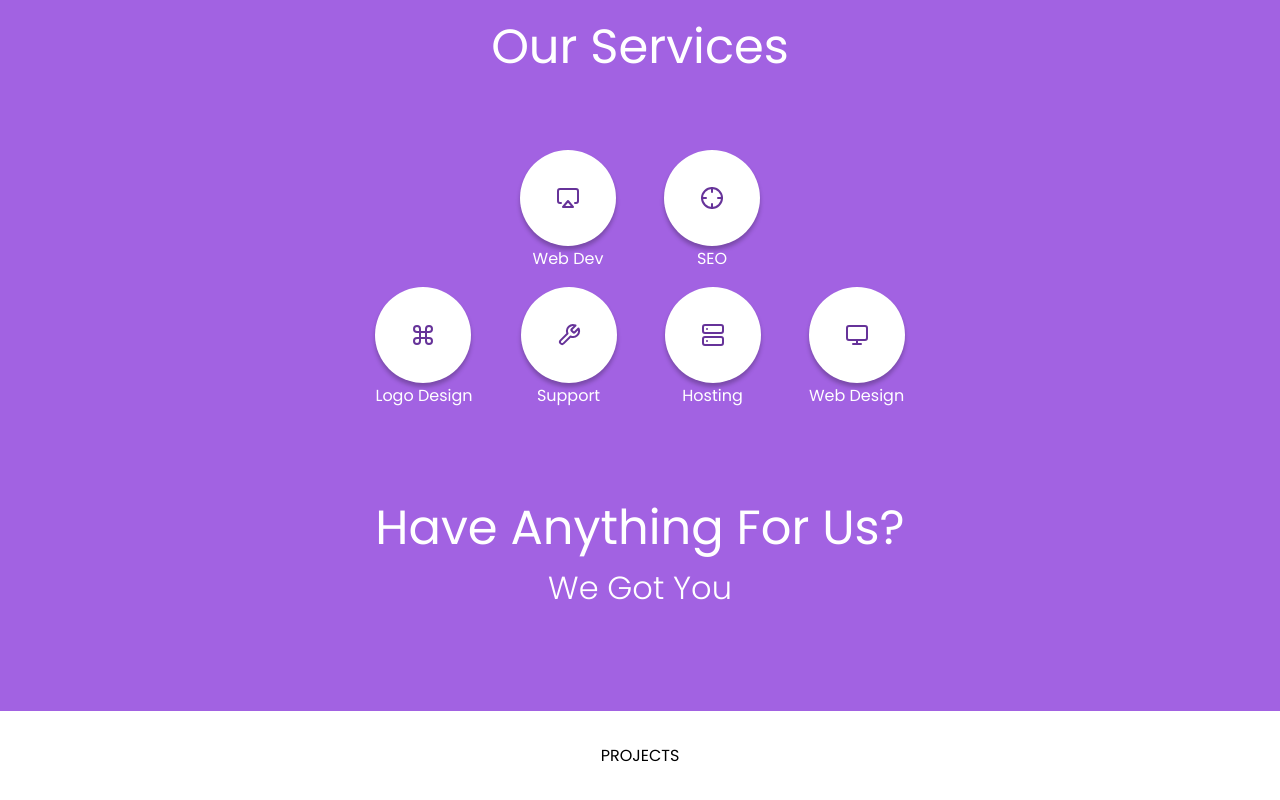
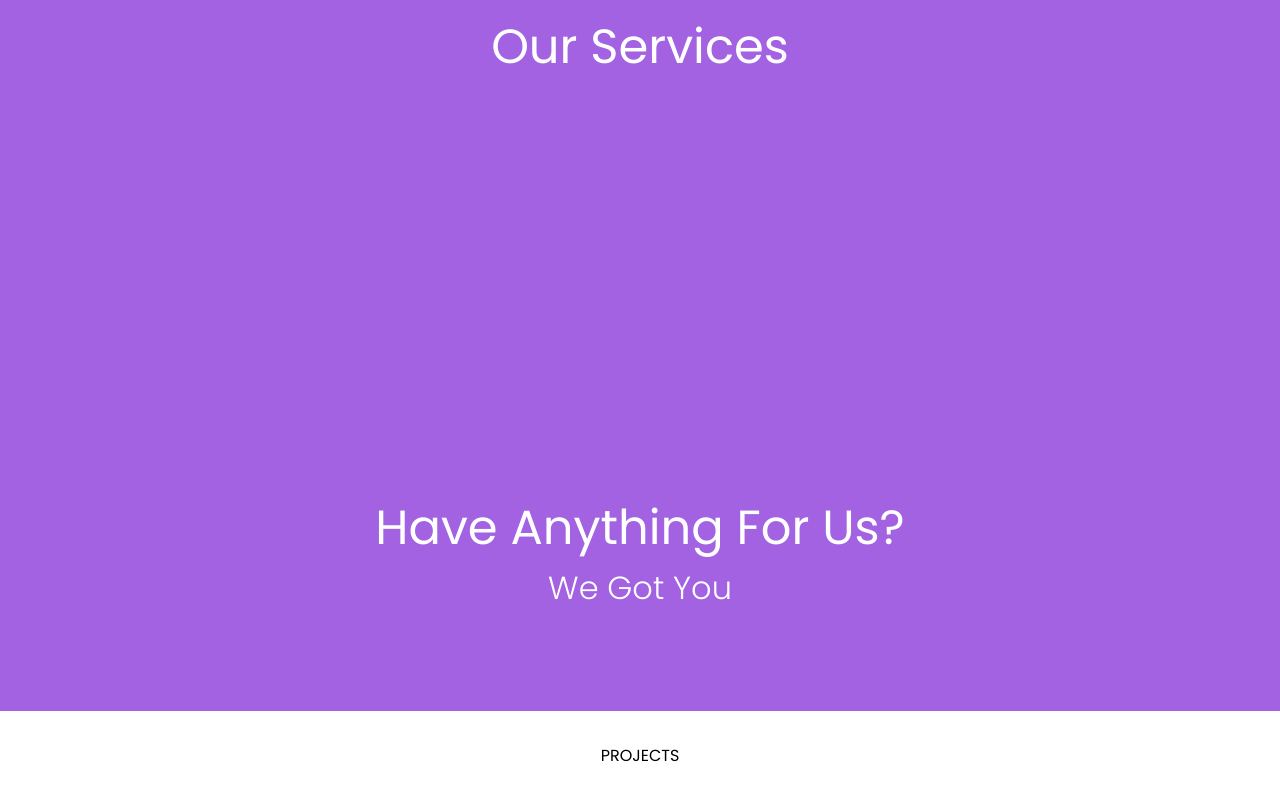
Before and after one commit to alsongarbuja/minify-web, a Next.js app: page / in a window 1280 px wide. Shown: the part 889-1689 px from the top of the page. Built offline with nearby package versions, Linux system fonts and the light colour scheme.

Commit message:
add aos animation for service divs

```diff
--- a/components/home/ServiceSection.tsx
+++ b/components/home/ServiceSection.tsx
@@ -1,12 +1,14 @@
-
 import styles from '../../styles/home/ServiceSection.module.css'
 
+import 'aos/dist/aos.css'
+import 'aos/dist/aos'
+
 const ServiceSection = (
-    { icon, title }
-    : { icon: string, title: string }
+    { icon, title, duration }
+    : { icon: string, title: string, duration: string}
 ) => {
     return (
-        <div className={styles['service-section']}>
+        <div className={styles['service-section']} data-aos="zoom-in" data-aos-offset="200" data-aos-easing="ease-in-cubic" data-aos-duration={duration}>
             <div className={`${styles['service-icon']} flex`}>
                 {icon}
             </div>
```
